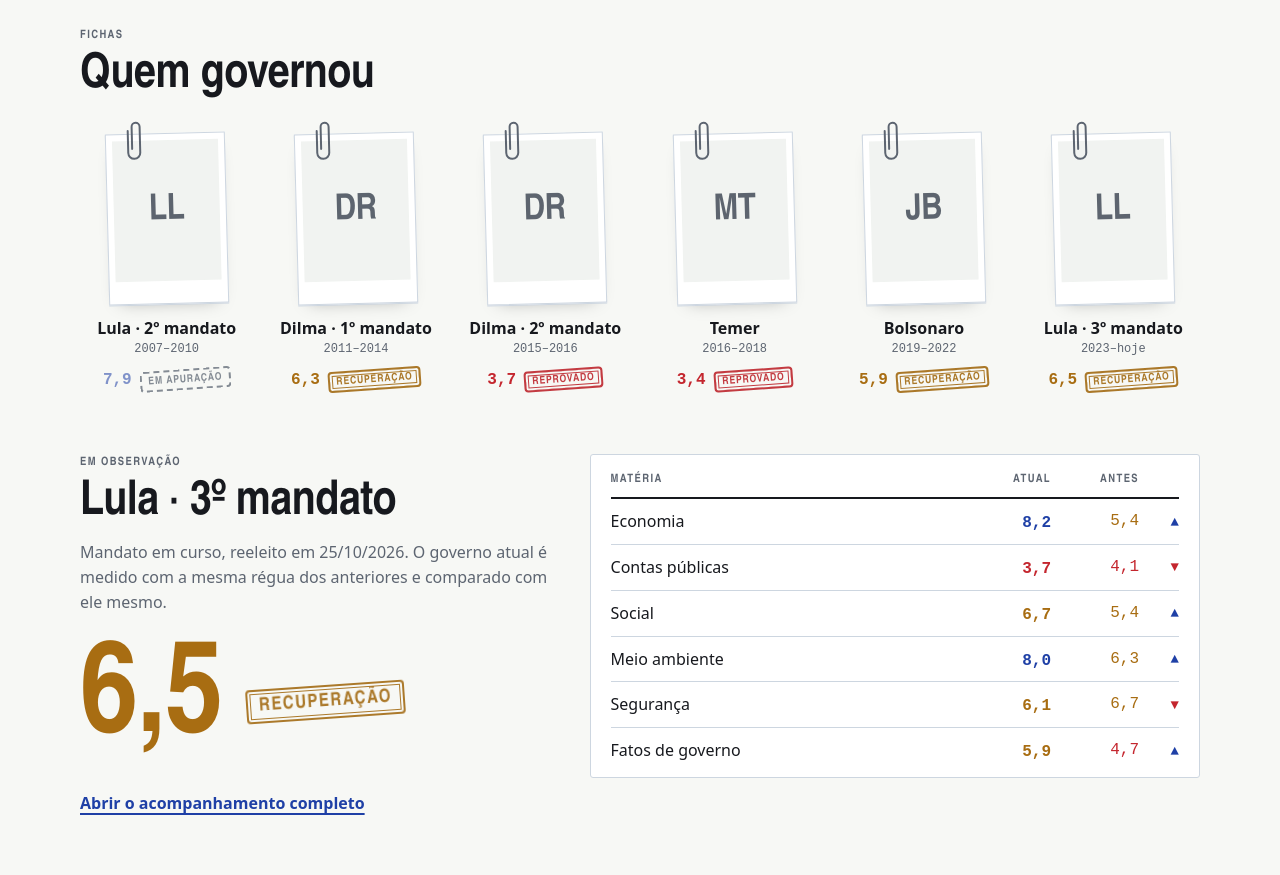
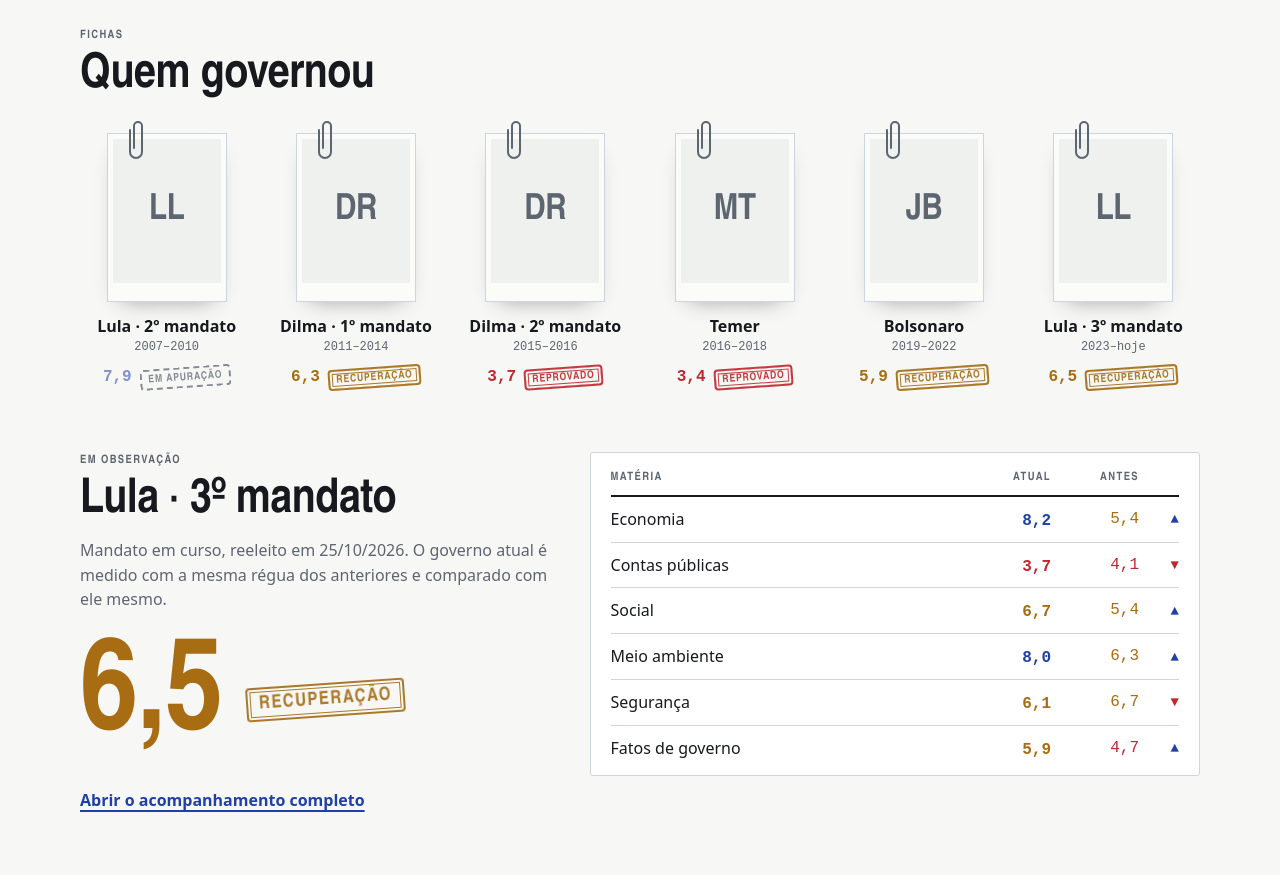
Before and after one commit to betows/governou, a Next.js app: page / in a window 1280 px wide. Shown: the part 1160-2035 px from the top of the page. Built offline with nearby package versions, Linux system fonts and the light colour scheme.

Commit message:
Retratos nítidos: sem rotação e sem filtro, moldura branca e imagem de 640 px
Co-Authored-By: Claude Opus 5.5 <noreply@anthropic.com>
Claude-Session: https://claude.ai/code/session_01GNncqa1FhzNhepZpygT9cU

```diff
--- a/scripts/fetch-portraits.mjs
+++ b/scripts/fetch-portraits.mjs
@@ -49,7 +49,7 @@ for (const [id, page] of Object.entries(PEOPLE)) {
     const file = decodeURIComponent(new URL(original).pathname.split("/").pop());
 
     const q = await json(
-      `https://commons.wikimedia.org/w/api.php?action=query&format=json&prop=imageinfo&iiprop=url|extmetadata&iiurlwidth=480&titles=${encodeURIComponent(`File:${file}`)}`,
+      `https://commons.wikimedia.org/w/api.php?action=query&format=json&prop=imageinfo&iiprop=url|extmetadata&iiurlwidth=640&titles=${encodeURIComponent(`File:${file}`)}`,
     );
     const info = Object.values(q.query?.pages ?? {})[0]?.imageinfo?.[0];
     if (!info) throw new Error(`sem metadados para ${file}`);
--- a/src/app/globals.css
+++ b/src/app/globals.css
@@ -180,25 +180,24 @@ input[type="range"] { accent-color: var(--pen); }
   html { scroll-behavior: auto; }
 }
 
-/* Foto 3x4 presa por clipe na ficha */
+/* Foto 3x4 presa por clipe na ficha. Sem rotação nem filtro: a foto fica nítida. */
 .photo-3x4 {
   position: relative;
-  background: var(--sheet);
-  padding: 6px 6px 22px;
+  background: #fbfbf8;
+  padding: 5px 5px 18px;
   border: 1px solid var(--rule);
-  box-shadow: 0 1px 0 var(--rule), 0 8px 18px -12px rgba(0, 0, 0, 0.35);
-  transform: rotate(-1.5deg);
+  box-shadow: 0 10px 22px -14px rgba(0, 0, 0, 0.45);
 }
 .photo-3x4 img,
 .photo-3x4 .mono {
   width: 100%;
   aspect-ratio: 3 / 4;
   object-fit: cover;
-  object-position: center 20%;
-  filter: grayscale(0.15) contrast(1.02);
+  object-position: center 18%;
 }
 .photo-3x4 img {
   display: block;
+  background: #e9e9e4;
 }
 
 /* Campo de formulário: rótulo pequeno e valor datilografado sobre a linha */
--- a/src/components/Portrait.tsx
+++ b/src/components/Portrait.tsx
@@ -12,7 +12,7 @@ export function Portrait({ person, width = 132, clip = true }: { person: PersonI
       {clip && <PaperClip />}
       {p ? (
         // eslint-disable-next-line @next/next/no-img-element -- export estático, imagem já redimensionada no build
-        <img src={p.src} alt={`Retrato de ${NAMES[person]}`} width={width} height={Math.round((width * 4) / 3)} loading="lazy" />
+        <img src={p.src} alt={`Retrato de ${NAMES[person]}`} width={width} height={Math.round((width * 4) / 3)} loading="lazy" decoding="async" />
       ) : (
         <div className="mono grid place-items-center bg-surface-2 font-display text-4xl text-muted" aria-label={`Sem retrato de ${NAMES[person]}`}>
           {INITIALS[person]}
```
